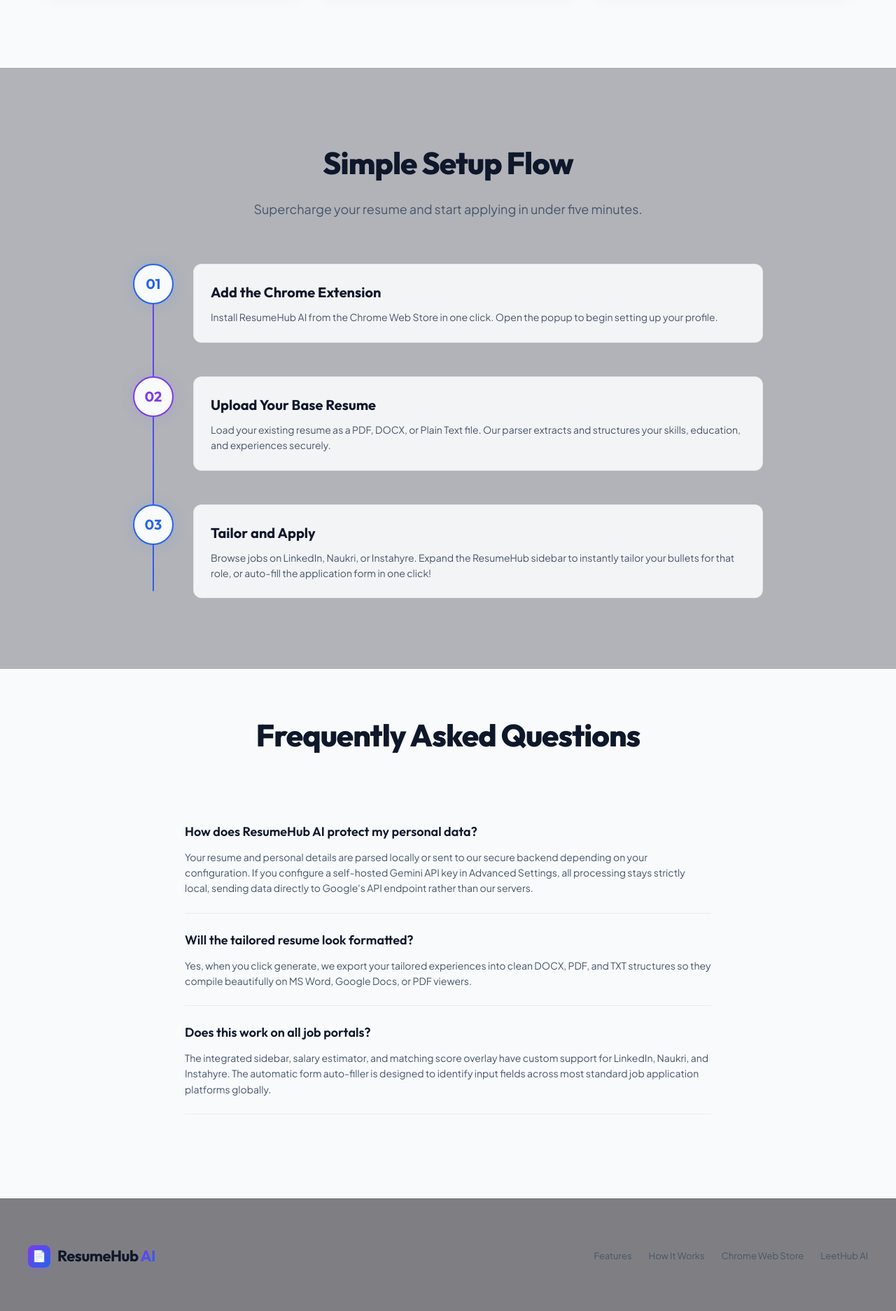
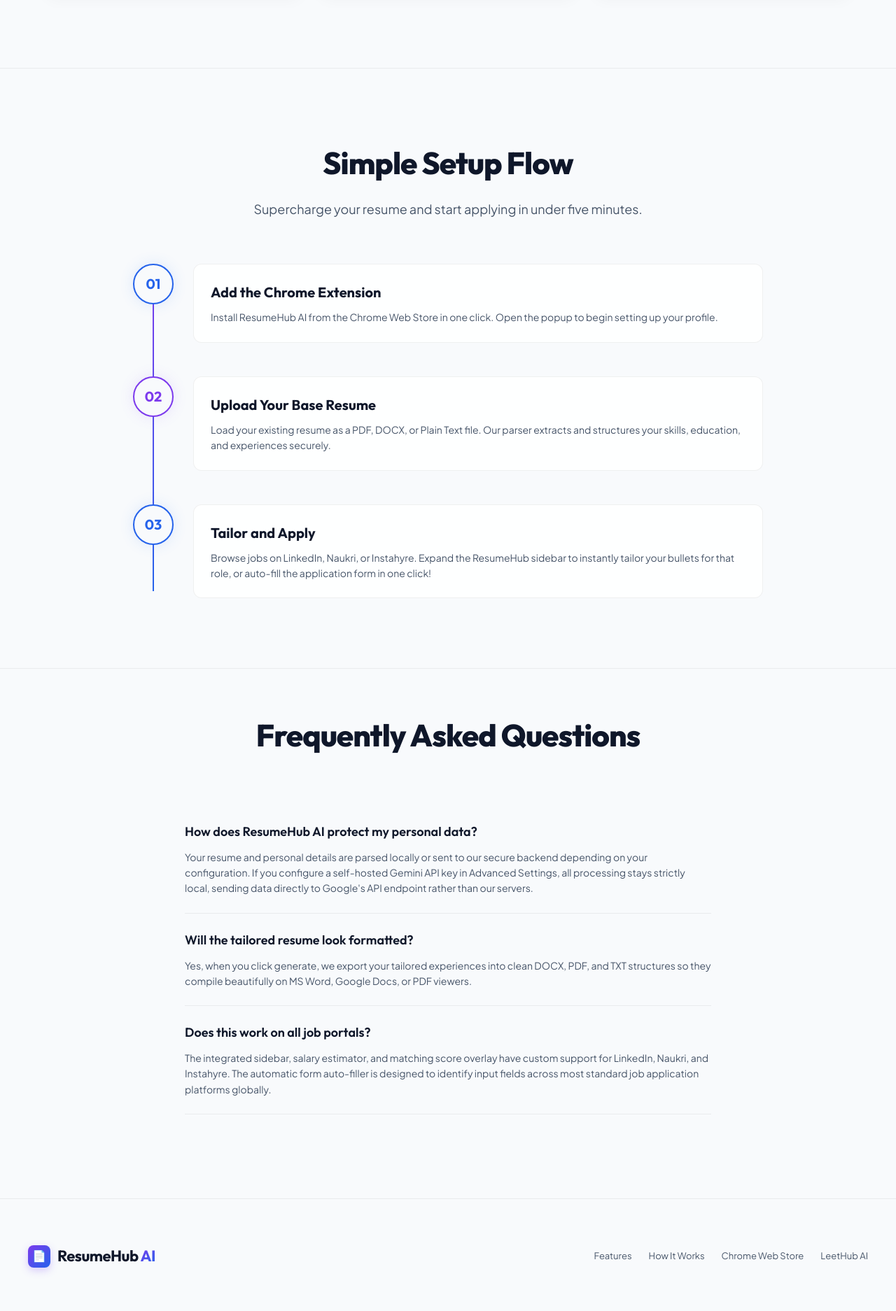
Before and after one commit to gaulghost/ResumeHub, a browser extension: page index.html in a window 1280 px wide. Shown: the part 1984-3858 px from the top of the page at 70% size. Drawn offline with Linux system fonts and the light colour scheme.

Commit message:
style(web): fix footer and how-it-works sections background in light theme

```diff
--- a/index.html
+++ b/index.html
@@ -56,6 +56,12 @@
     body.light-theme .feature-card {
       background-color: #ffffff !important;
       box-shadow: 0 4px 20px rgba(0,0,0,0.03) !important;
+    }
+    body.light-theme footer {
+      background-color: #f8fafc !important;
+    }
+    body.light-theme .how-it-works {
+      background-color: #f8fafc !important;
     }
 
     .theme-toggle-btn {
```
